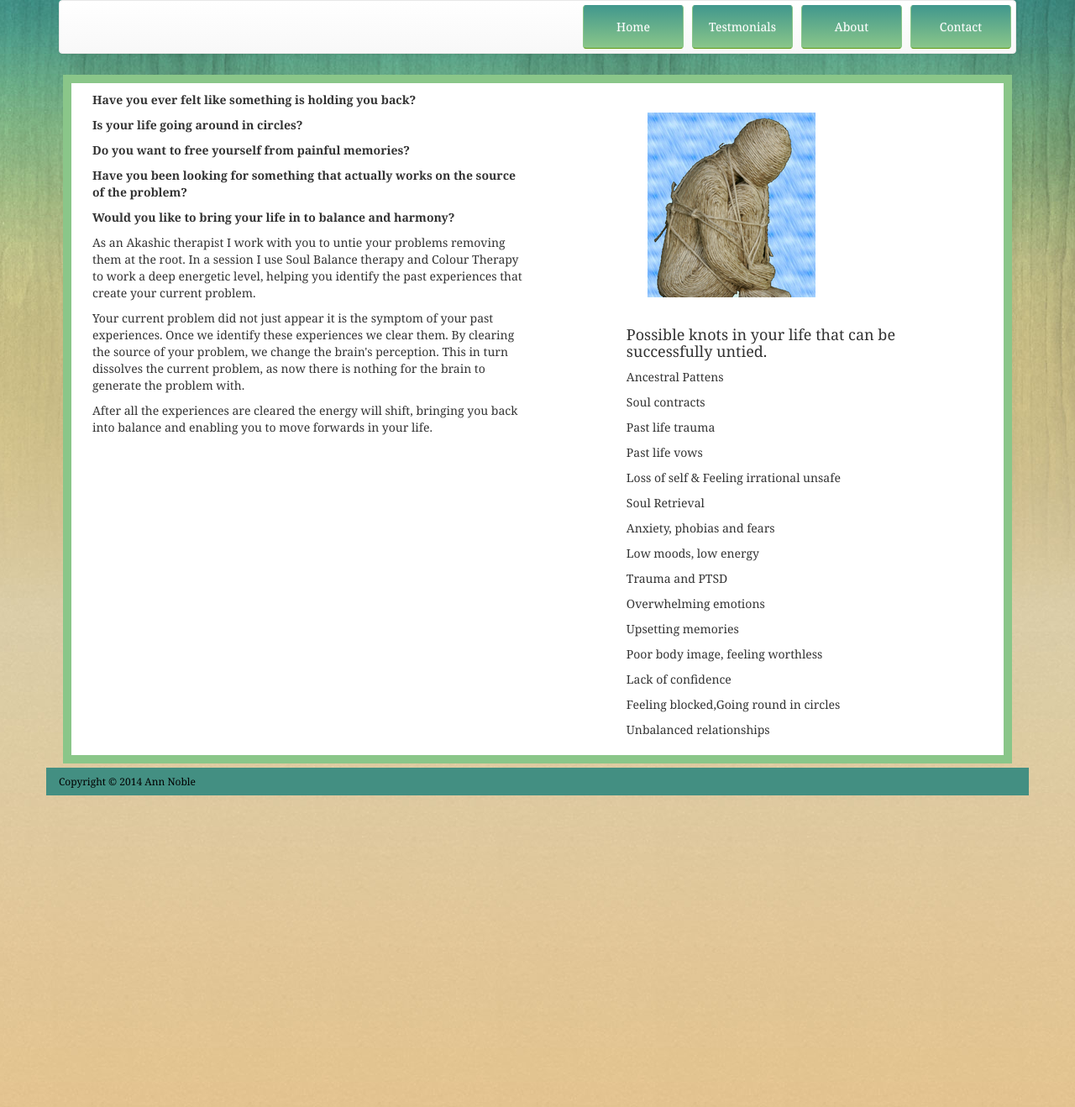
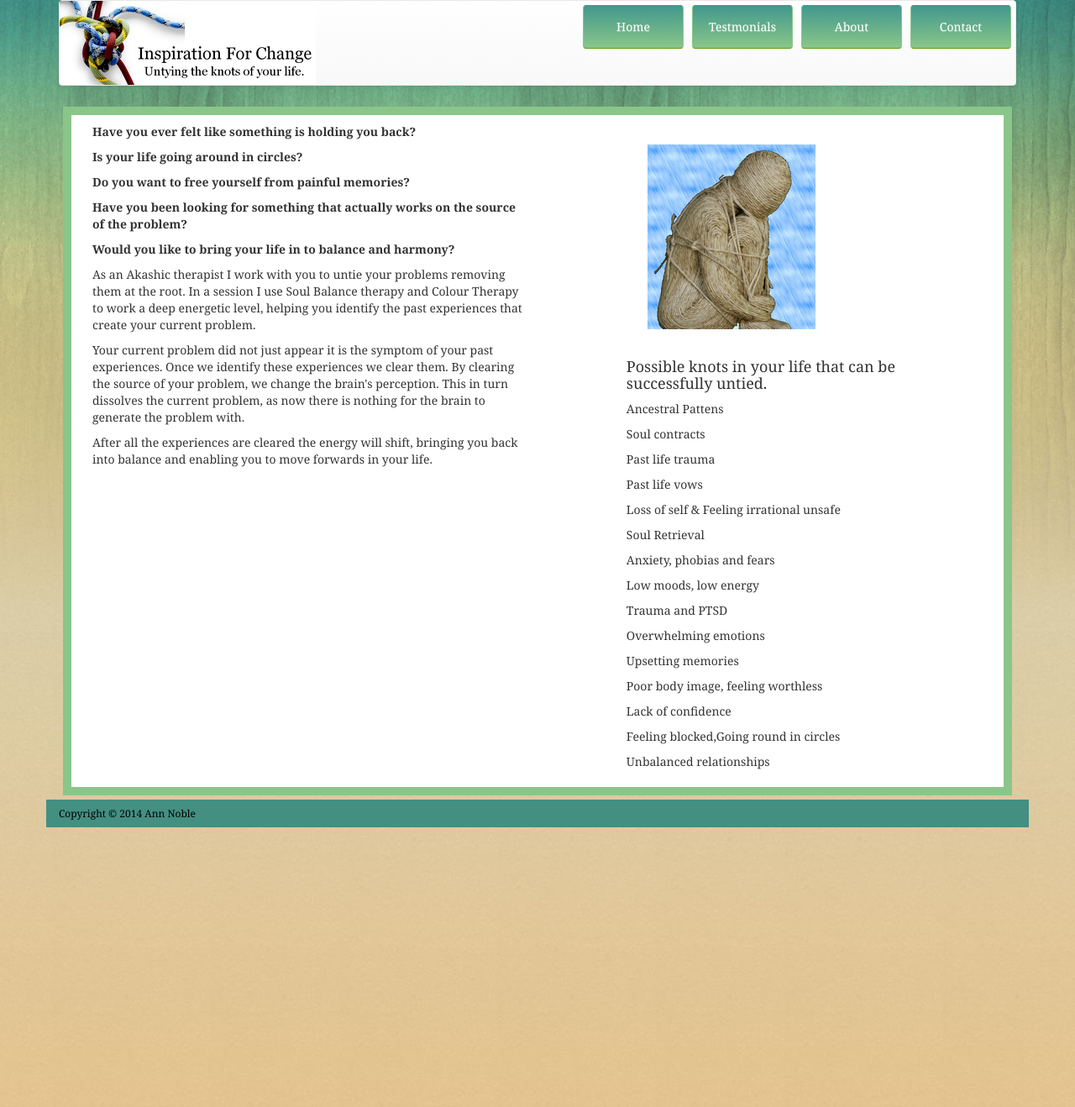
Before and after one commit to designerwebhosting/inspirationforchange, a Jekyll site: the page built from index.md, in a window 1280 px wide. Shown: the whole page at 84% size. Built offline with Jekyll 4.4.1, drawn with Linux system fonts in a browser that asks for light colours; nearby versions of some CDN libraries.

Commit message:
Updated '_layouts/default.html' via CloudCannon

```diff
--- a/_layouts/default.html
+++ b/_layouts/default.html
@@ -53,8 +53,7 @@
 							<span class="icon-bar"></span>
 						</button>
 					</div>
-
-
+					<a class="navbar-brand" href="/index.html"><img src="/images/logo.png" alt="Inspiration for Colour logo"></a>
 					<div class="collapse navbar-collapse navbar-ex1-collapse">
 						<ul class="nav navbar-right navbar-nav">
 							<li><a type="button" class="btn btn-custom navbar-btn" href="/index.html">Home</a></li>
```
